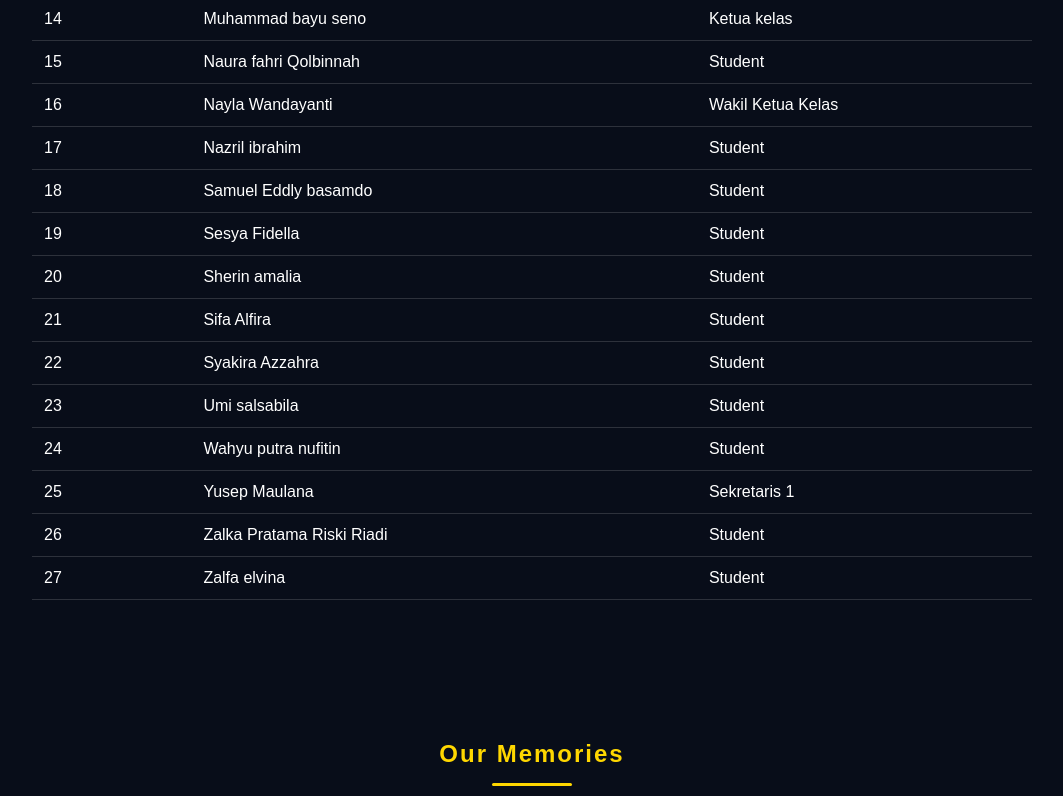
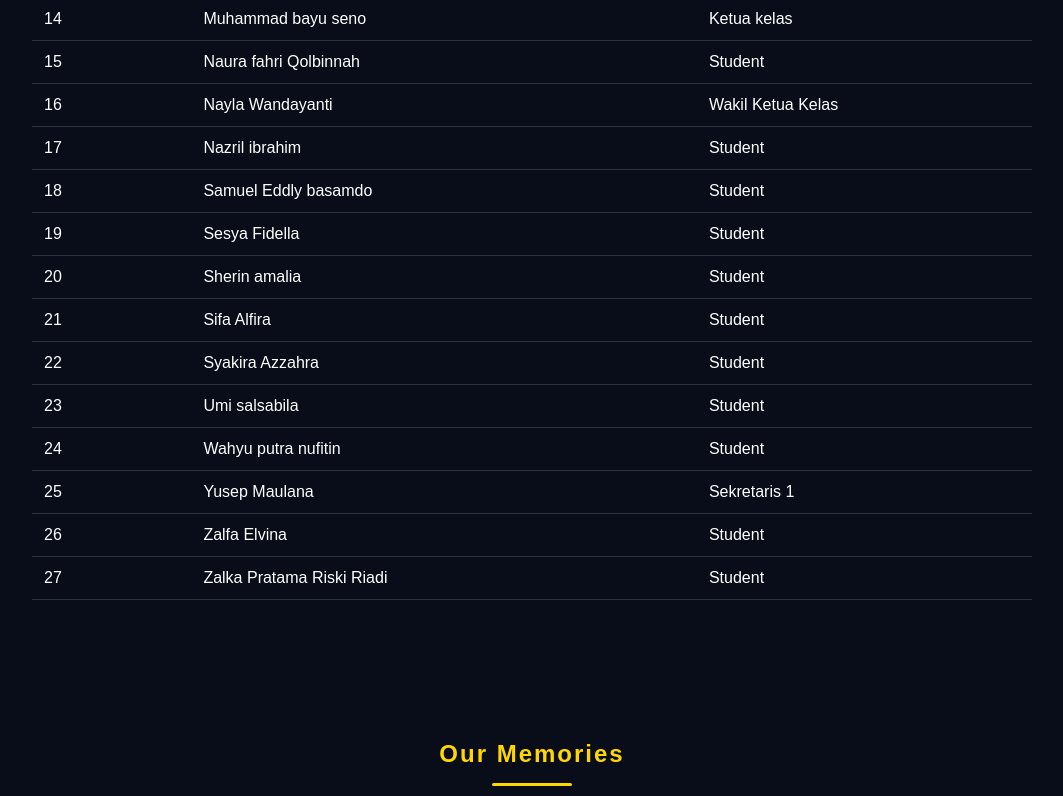
Before and after one commit to Jaxshrimp/Class-VI-, a plain HTML site: page index.html in a window 1280 px wide. Shown: the part 2534-3330 px from the top of the page, without its empty margins (108-1171 px from the left). Drawn offline with Linux system fonts and the light colour scheme.

Commit message:
Update index.html

```diff
--- a/index.html
+++ b/index.html
@@ -56,7 +56,7 @@
 
   <div class="wali-card">
     <h3>Wali Kelas</h3>
-    <p>Miskiyatul Mushofah</p>
+    <p>Miskiyatul Mushafahah</p>
   </div>
 
   <div class="structure-container">
@@ -120,8 +120,8 @@
         <tr><td>23</td><td>Umi salsabila</td><td>Student</td></tr>
         <tr><td>24</td><td>Wahyu putra nufitin</td><td>Student</td></tr>
         <tr><td>25</td><td>Yusep Maulana</td><td>Sekretaris 1</td></tr>
-        <tr><td>26</td><td>Zalka Pratama Riski Riadi</td><td>Student</td></tr>
-        <tr><td>27</td><td>Zalfa elvina</td><td>Student</td></tr>
+        <tr><td>26</td><td>Zalfa Elvina</td><td>Student</td></tr>
+        <tr><td>27</td><td>Zalka Pratama Riski Riadi</td><td>Student</td></tr>
       </tbody>
     </table>
   </div>
```
